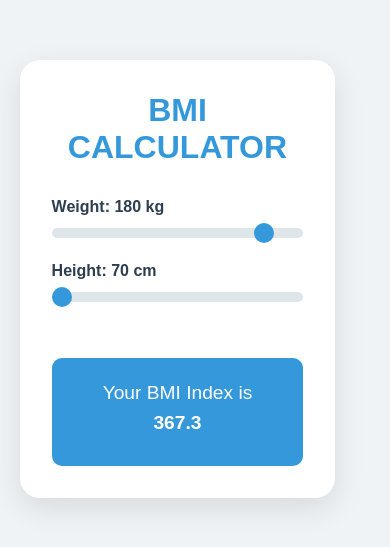
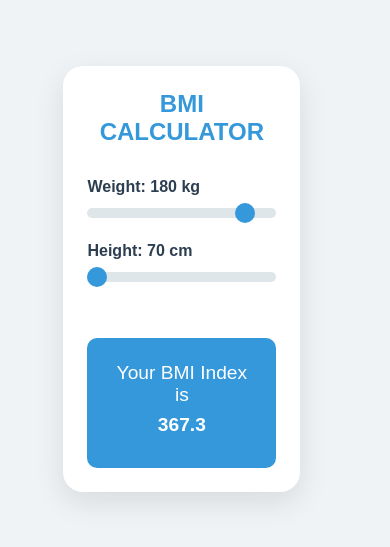
Before and after one commit to sh1vendra/bmi_calculator, a React (Create React App) app: page / in a window 390 px wide. Shown: the part 143-690 px from the top of the page. Built offline with nearby package versions, Linux system fonts and the light colour scheme.

Commit message:
Add media query

```diff
--- a/src/App.css
+++ b/src/App.css
@@ -114,3 +114,17 @@ h1 {
   font-size: 3rem;
   font-weight: bold;
 }
+
+@media (max-width: 480px) {
+  main {
+    padding: 1.5rem;
+  }
+
+  h1 {
+    font-size: 1.5rem;
+  }
+
+  .output {
+    font-size: 2.5rem;
+  }
+}
```
